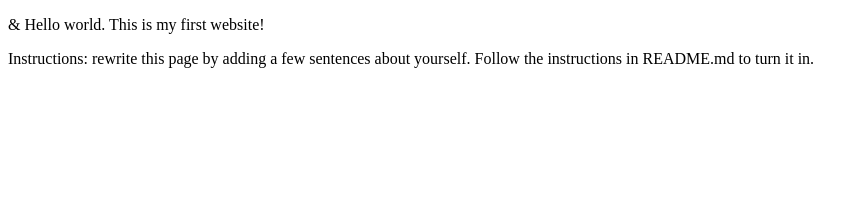
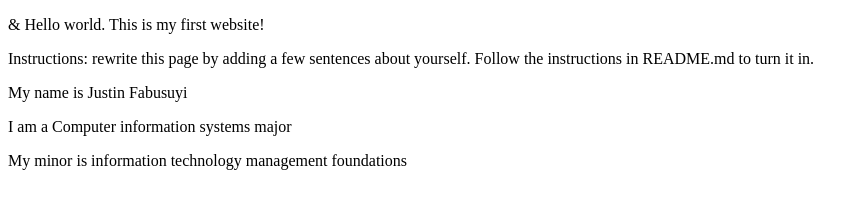
Before and after one commit to Jfabusuyi/webdev_lab1, a plain HTML site: page index.html in a window 1280 px wide. Shown: the whole page, without its empty margins (0-868 px from the left). Drawn offline with Linux system fonts and the light colour scheme.

Commit message:
Update index.html

```diff
--- a/index.html
+++ b/index.html
@@ -7,5 +7,8 @@
 <body>
   <p>&amp; Hello world. This is my first website!</p>
   <p>Instructions: rewrite this page by adding a few sentences about yourself. Follow the instructions in README.md to turn it in.</p>
+  <p> My name is Justin Fabusuyi</p>
+  <p>I am a Computer information systems major</p>
+  <p>My minor is information technology management foundations</p>
 </body>
 </html>
```
